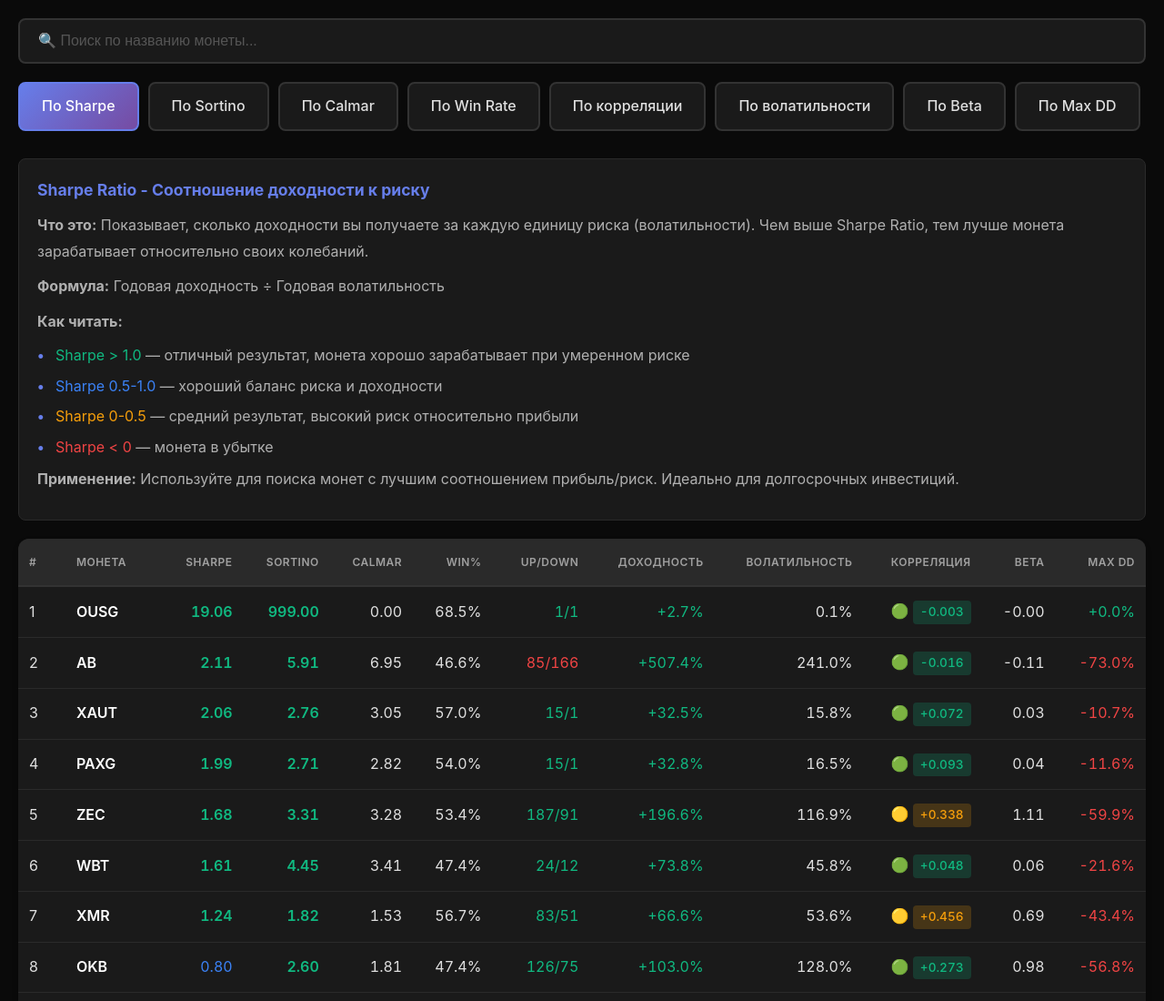
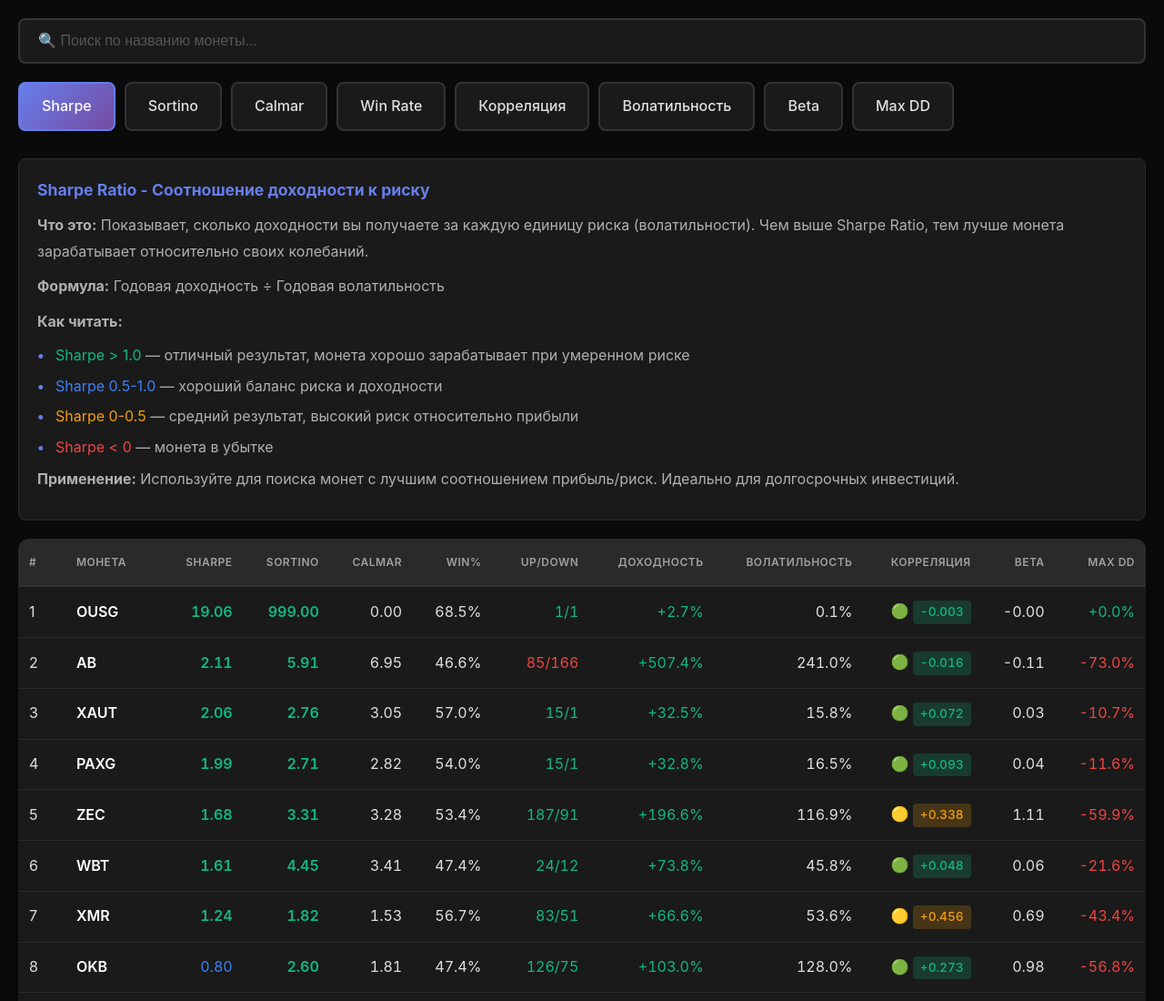
Before and after one commit to kzyry/kzyry.github.io, a plain HTML site: page index.html in a window 1280 px wide. Shown: the top 1100 px of the page at 91% size. Drawn offline with Linux system fonts and the light colour scheme.

Commit message:
Убрать префикс "По" из названий табов
Упрощены названия табов для более чистого UI:
- "По Sharpe" → "Sharpe"
- "По Sortino" → "Sortino"
- "По корреляции" → "Корреляция"
и т.д.

🤖 Generated with [Claude Code](https://claude.com/claude-code)

Co-Authored-By: Claude <noreply@anthropic.com>

```diff
--- a/index.html
+++ b/index.html
@@ -313,14 +313,14 @@
         </div>
 
         <div class="tabs">
-            <div class="tab active" data-sort="sharpe">По Sharpe</div>
-            <div class="tab" data-sort="sortino">По Sortino</div>
-            <div class="tab" data-sort="calmar">По Calmar</div>
-            <div class="tab" data-sort="winrate">По Win Rate</div>
-            <div class="tab" data-sort="correlation">По корреляции</div>
-            <div class="tab" data-sort="volatility">По волатильности</div>
-            <div class="tab" data-sort="beta">По Beta</div>
-            <div class="tab" data-sort="maxdd">По Max DD</div>
+            <div class="tab active" data-sort="sharpe">Sharpe</div>
+            <div class="tab" data-sort="sortino">Sortino</div>
+            <div class="tab" data-sort="calmar">Calmar</div>
+            <div class="tab" data-sort="winrate">Win Rate</div>
+            <div class="tab" data-sort="correlation">Корреляция</div>
+            <div class="tab" data-sort="volatility">Волатильность</div>
+            <div class="tab" data-sort="beta">Beta</div>
+            <div class="tab" data-sort="maxdd">Max DD</div>
         </div>
 
         <div class="description-box" id="descriptionBox">
```
